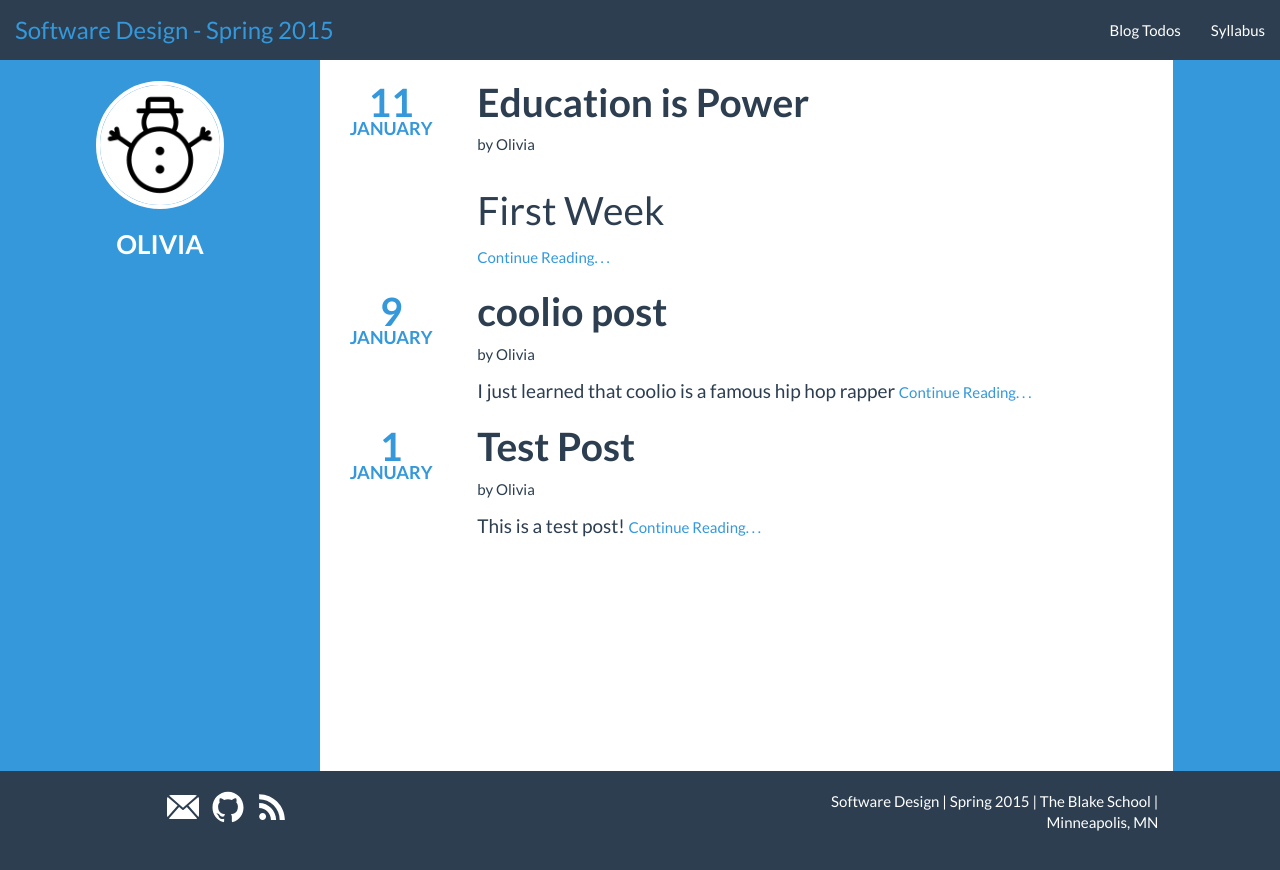
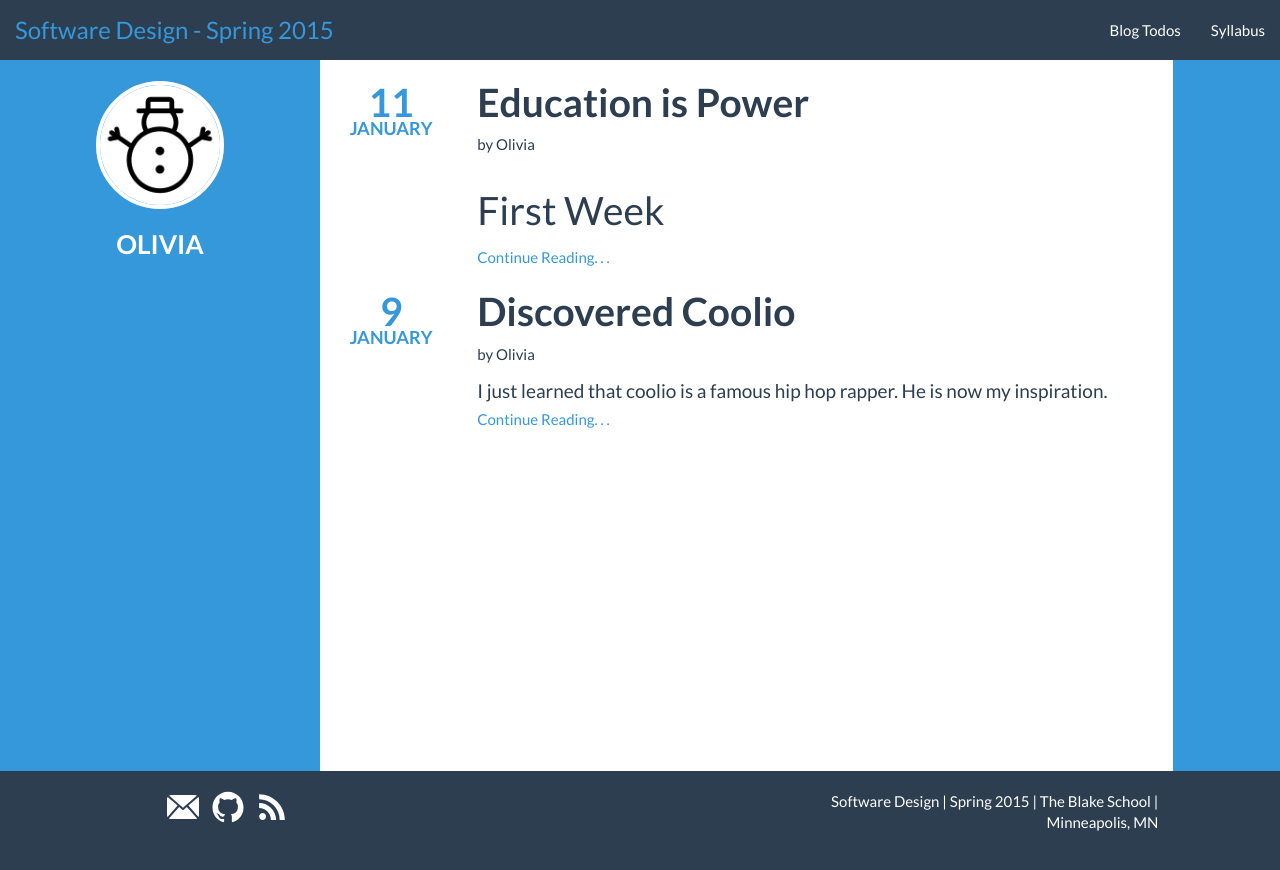
Before and after one commit to BlakeCS-Spring2015/blakecs-spring2015.github.io, a Jekyll site: the page built from olivia/index.html, in a window 1280 px wide. Shown: the top 870 px of the page. Built offline with Jekyll 4.4.1, drawn with Linux system fonts in a browser that asks for light colours; Markdown is read by kramdown in place of the engine named in the settings.

Commit message:
Deleted Test Post

```diff
--- a/olivia/_posts/2015-01-01-test-post.md
+++ /dev/null
@@ -1,10 +0,0 @@
----
-layout: post
-title: "Test Post"
-date: 2015-01-01
-author: olivia
----
-
-This is a test post!
-
-This is a second paragraph in this test post!
--- a/olivia/_posts/2015-01-09-coolio-post.md
+++ b/olivia/_posts/2015-01-09-coolio-post.md
@@ -1,8 +1,8 @@
 ---
 layout: post
-title: "coolio post"
+title: "Discovered Coolio"
 date: 2015-01-09 10:48:29
 author: olivia
 ---
 
-I just learned that coolio is a famous hip hop rapper
+I just learned that coolio is a famous hip hop rapper. He is now my inspiration.
```
